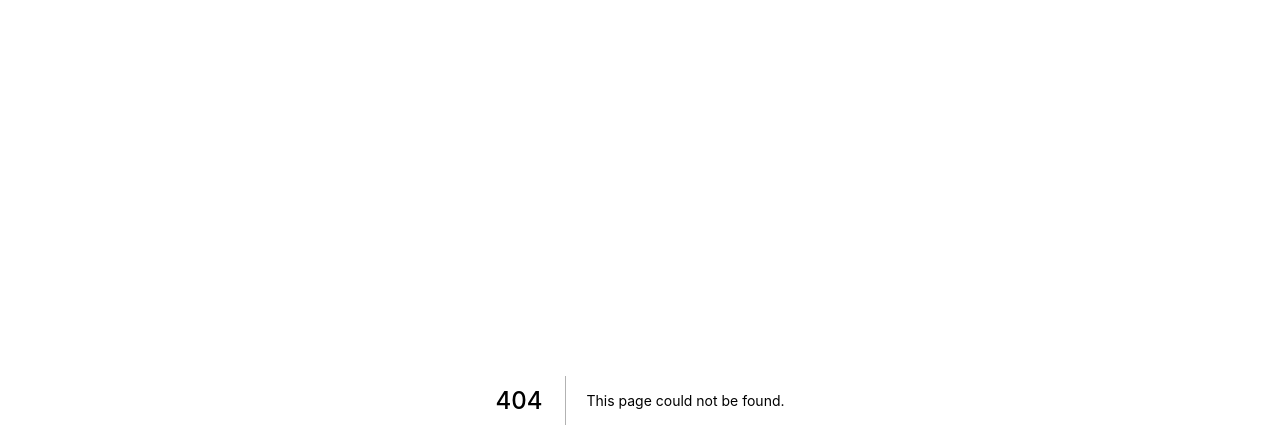
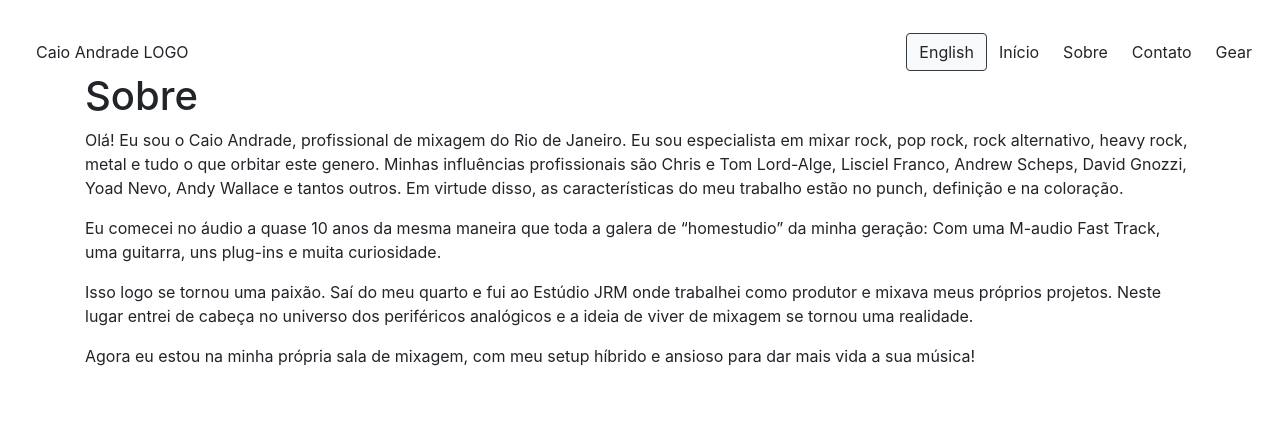
Before and after one commit to PedroMarianoAlmeida/Bi-Language-Portfolio-WebApp-in-Next.js-musician-, a Next.js app: page /about in a window 1280 px wide. Before the commit this address had no page. Shown: the top 448 px of the page. Built offline with nearby package versions, Linux system fonts and the light colour scheme.

Commit message:
SoundBetterBadge and About Page implemented

```diff
--- /dev/null
+++ b/components/AboutComponent.js
@@ -0,0 +1,43 @@
+import { useContext } from 'react';
+import { Container, Row, Col } from 'reactstrap';
+
+import { LanguageContext } from './../contexts/LanguageContext';
+
+const text = {
+    title: { eng: "About", pt: "Sobre" },
+    paragraph1: {
+        eng: "Hey there!! I’m Caio Andrade, a mixer from Rio de Janeiro – Brazil. I’m a specialist on rock, pop rock, alternative rock, heavy rock, metal and anything that orbit this genre. My personal influences are Chris and Tom Lord-Alge, Lisciel Franco, Andrew Scheps, David Gnozzi, Yoad Nevo, Andy Wallace and many others. Due this, wait for punch, definition and colour on my jobs.",
+        pt: "Olá! Eu sou o Caio Andrade, profissional de mixagem do Rio de Janeiro. Eu sou especialista em mixar rock, pop rock, rock alternativo, heavy rock, metal e tudo o que orbitar este genero. Minhas influências profissionais são Chris e Tom Lord-Alge, Lisciel Franco, Andrew Scheps, David Gnozzi, Yoad Nevo, Andy Wallace e tantos outros. Em virtude disso, as características do meu trabalho estão no punch, definição e na coloração."
+    },
+    paragraph2: {
+        eng: "I started mixing almost 10 years ago as the same way as almost all homestudio guys of my generation started: With a M-Audio Fast Track, a Guitar, a bunch of plugins and a lot of curiosity. ",
+        pt: "Eu comecei no áudio a quase 10 anos da mesma maneira que toda a galera de “homestudio” da minha geração: Com uma M-audio Fast Track, uma guitarra, uns plug-ins e muita curiosidade. "
+    },
+    paragraph3: {
+        eng: "It quickly became a passion. From bedroom I jumped to JRM Studios working as a producer and mixing my own projects. At this place the I went into the  analog devices world and the idea of mixing for a living became real.",
+        pt: "Isso logo se tornou uma paixão. Saí do meu quarto e fui ao Estúdio JRM onde trabalhei como produtor e mixava meus próprios projetos. Neste lugar entrei de cabeça no universo dos periféricos analógicos e a ideia de viver de mixagem se tornou uma realidade."
+    },
+    paragraph4: {
+        eng: "I’m still based in Rio de Janeiro now on my own mixing room with my hybrid setup doing rock mixes for all country and all over the world! Check my portfolio and let’s rock your track!",
+        pt: "Agora eu estou na minha própria sala de mixagem, com meu setup híbrido e ansioso para dar mais vida a sua música!"
+    },
+}
+
+const AboutComponent = () => {
+    const { language } = useContext( LanguageContext );
+    return (
+        <Container className="mt-5">
+            <Row>
+                <Col xs='12' className="mt-4">
+                    <h1>{text.title[language]}</h1>
+                    <p>{text.paragraph1[language]}</p>
+                    <p>{text.paragraph2[language]}</p>
+                    <p>{text.paragraph3[language]}</p>
+                    <p>{text.paragraph4[language]}</p>
+                </Col>
+            </Row>
+        </Container>
+    );
+}
+
+export default AboutComponent;
--- a/data/header-text.js
+++ b/data/header-text.js
@@ -2,7 +2,7 @@
 const text = {
     home: { pt: "Início", eng: "Home" },
     about: { pt: "Sobre", eng: "About" },
-    contact: { pt: "Contact", eng: "Contato" },
+    contact: { pt: "Contato", eng: "Contact" },
     gear: { pt: "Engrenagem", eng: "Gear" }
 }
 
--- /dev/null
+++ b/pages/about.js
@@ -0,0 +1,13 @@
+import Layout from './../components/all-pages/Layout';
+import AboutComponent from './../components/AboutComponent';
+
+const About = () => {
+    return (
+        <Layout seo={{ title: "Sobre | Caio Andrade", description: "How Caio Andrade starts in Music Production", author: "Pedro Almeida" }} className="h-100">
+            <AboutComponent />
+        </Layout>
+    )
+
+}
+
+export default About;
```
Also changed, not shown: components/SoundBetterBadge.js (added, +27 -0 lines), pages/index.js (+6 -3 lines), public/images/SoundBetterBadge.svg (added).
